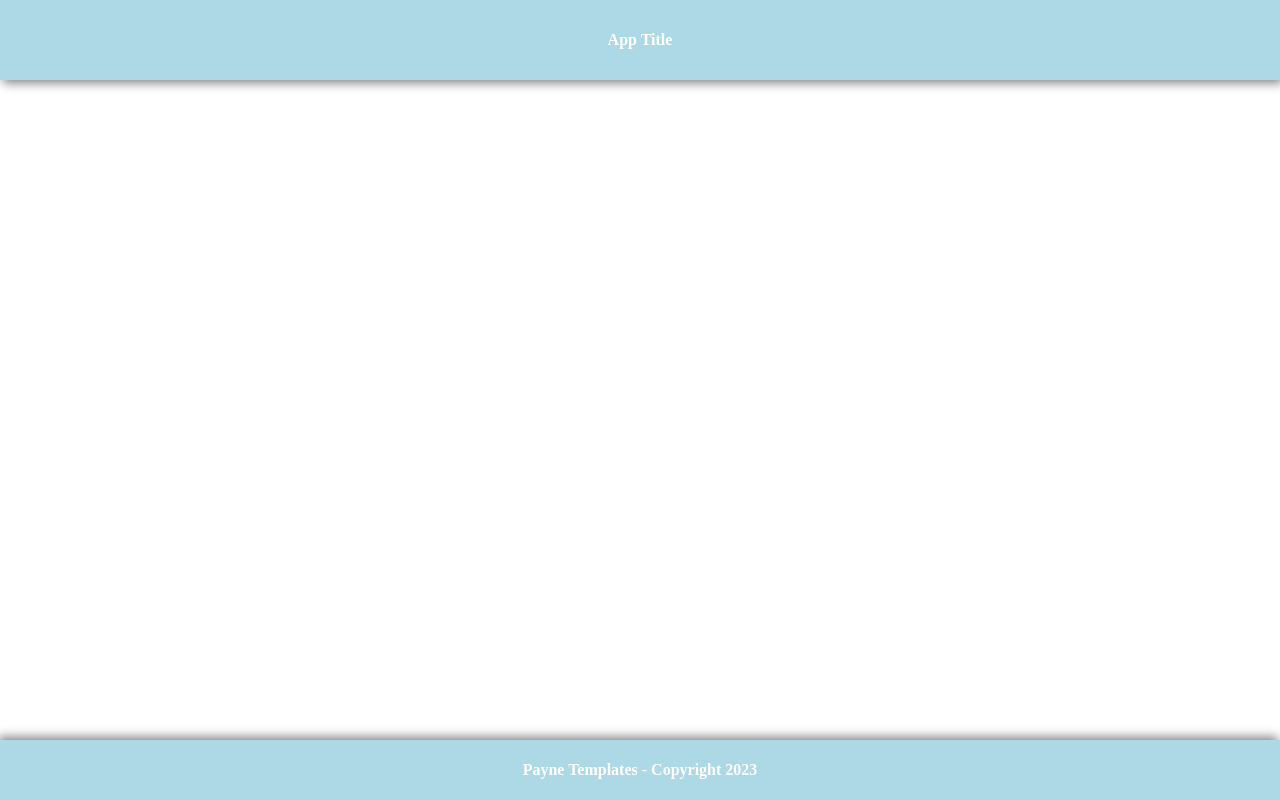
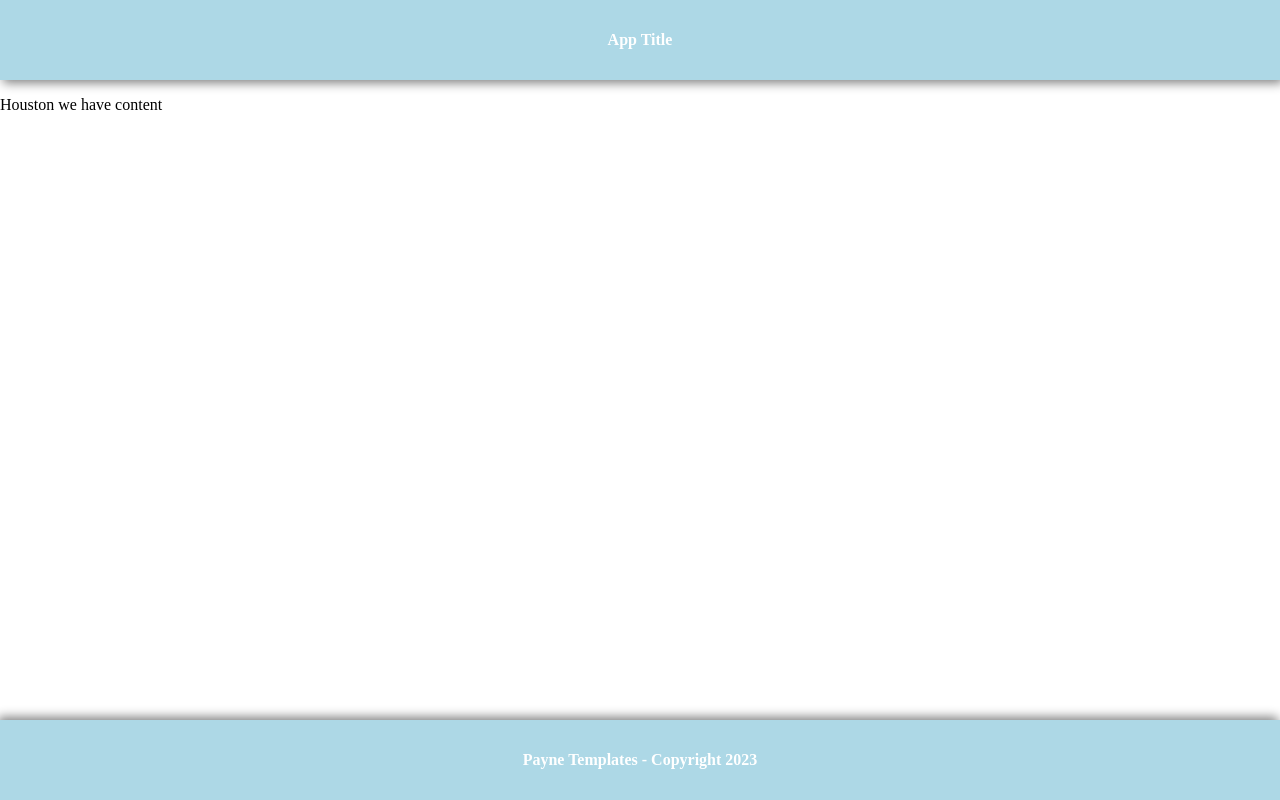
Before and after one commit to YoungPhoenix09/base-web-layout, an Angular app: page / in a window 1280 px wide. Built offline with nearby package versions, Linux system fonts and the light colour scheme.

Commit message:
align container with header and footer

```diff
--- a/src/app/app.component.html
+++ b/src/app/app.component.html
@@ -1,4 +1,7 @@
 <pt-header />
+<pt-container>
+    <p>Houston we have content</p>
+</pt-container>
 <pt-footer />
 
 <router-outlet></router-outlet>
--- a/src/app/app.component.scss
+++ b/src/app/app.component.scss
@@ -1,5 +1,5 @@
 pt-footer {
-    position: absolute;
+    position: relative;
     width: 100%;
     bottom: 0px;
 }
--- a/src/app/app.module.ts
+++ b/src/app/app.module.ts
@@ -4,13 +4,15 @@ import { BrowserModule } from '@angular/platform-browser'
 import { AppRoutingModule } from './app-routing.module'
 import { AppComponent } from './app.component'
 import { PtHeaderComponent } from './pt-header/pt-header.component'
-import { PtFooterComponent } from './pt-footer/pt-footer.component'
+import { PtFooterComponent } from './pt-footer/pt-footer.component';
+import { PtContainerComponent } from './pt-container/pt-container.component'
 
 @NgModule({
   declarations: [
     AppComponent,
     PtHeaderComponent,
-    PtFooterComponent
+    PtFooterComponent,
+    PtContainerComponent
   ],
   imports: [
     BrowserModule,
--- /dev/null
+++ b/src/app/pt-container/pt-container.component.html
@@ -0,0 +1,3 @@
+<section>
+    <ng-content></ng-content>
+</section>
--- /dev/null
+++ b/src/app/pt-container/pt-container.component.scss
@@ -0,0 +1,6 @@
+section {
+    height: 80%;
+    position: relative;
+    border-collapse: collapse;
+    overflow-y: auto;
+}
--- a/src/app/pt-footer/pt-footer.component.scss
+++ b/src/app/pt-footer/pt-footer.component.scss
@@ -1,5 +1,5 @@
 footer {
-    min-height: 60px;
+    min-height: 42px;
     height: 10%;
     display: flex;
     color: white;
--- a/src/app/pt-header/pt-header.component.scss
+++ b/src/app/pt-header/pt-header.component.scss
@@ -1,5 +1,5 @@
 header {
-    min-height: 60px;
+    min-height: 42px;
     height: 10%;
     display: flex;
     color: white;
```
Also changed, not shown: src/app/pt-container/pt-container.component.ts (added, +10 -0 lines), 1 other file (tests, documents, lock files or other folders).
